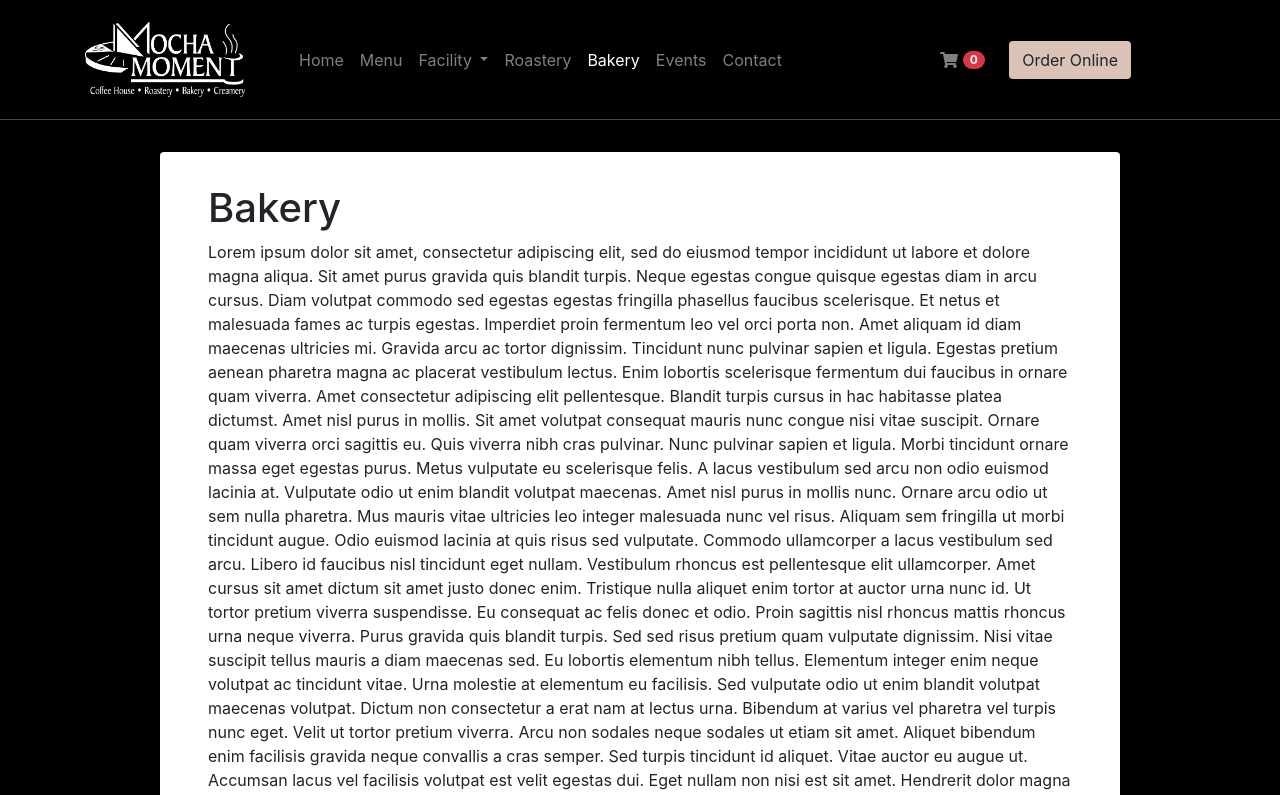
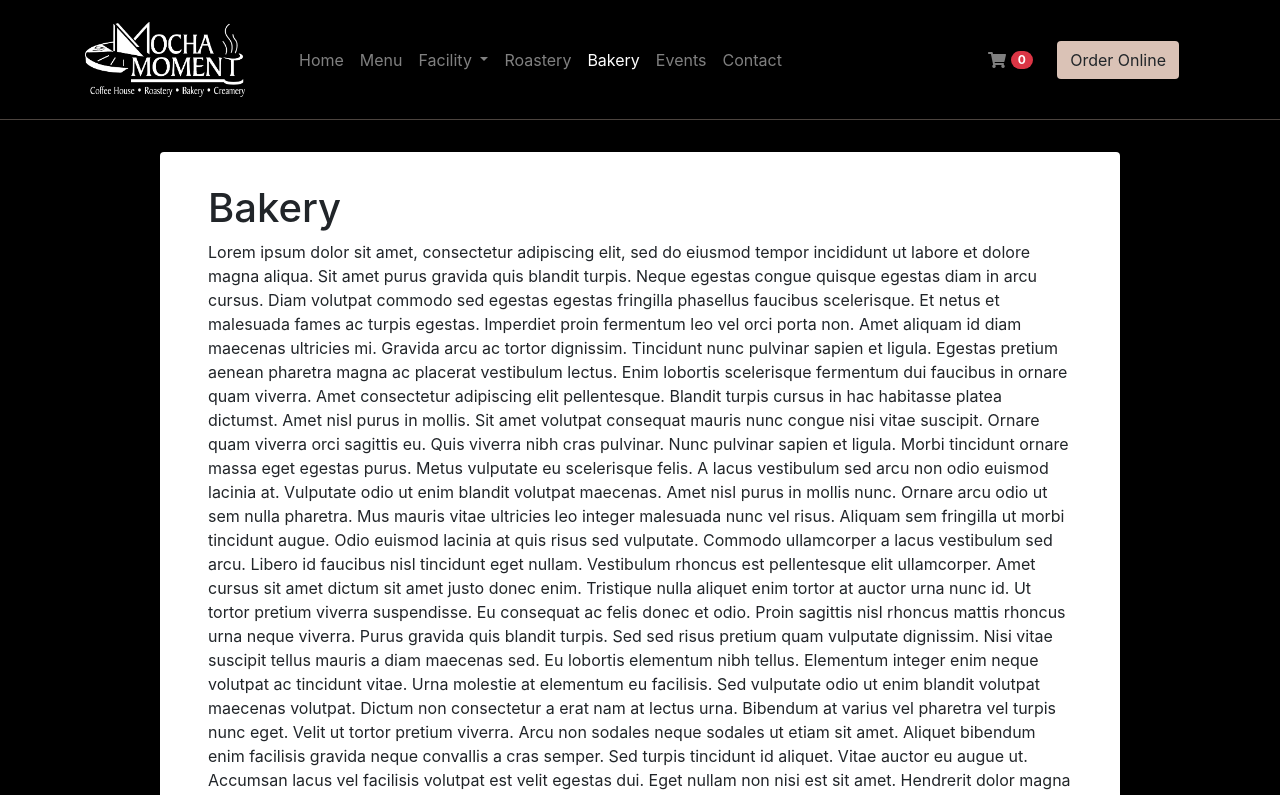
Before and after one commit to smh111976/mochamoment, a website: page bakery.html in a window 1280 px wide. Shown: the top 795 px of the page. Drawn offline with nearby package versions, Linux system fonts and the light colour scheme; files that its build step writes are made by us from their sources.

Commit message:
removed padding from Order Online section after lg breakpoint

```diff
--- a/bakery.html
+++ b/bakery.html
@@ -62,7 +62,7 @@
                   <a class="nav-link" href="contact.html">Contact</a>
                 </li>
               </ul>
-              <div class="d-flex ml-auto px-5 py-4 justify-content-around align-items-center">
+              <div class="d-flex ml-auto px-5 py-4 p-lg-0 justify-content-around align-items-center">
                 <div class="shopping-cart mr-4">
                   <i class="fas fa-shopping-cart"></i> <span class="badge badge-pill badge-danger">0</span>
                 </div>
```
Also changed, not shown: benefits.html (+1 -1 lines), contact.html (+1 -1 lines), events.html (+1 -1 lines), index.html (+1 -1 lines), menu.html (+1 -1 lines), open-mic.html (+1 -1 lines), rentals.html (+1 -1 lines), roastery.html (+1 -1 lines), seating.html (+1 -1 lines).
